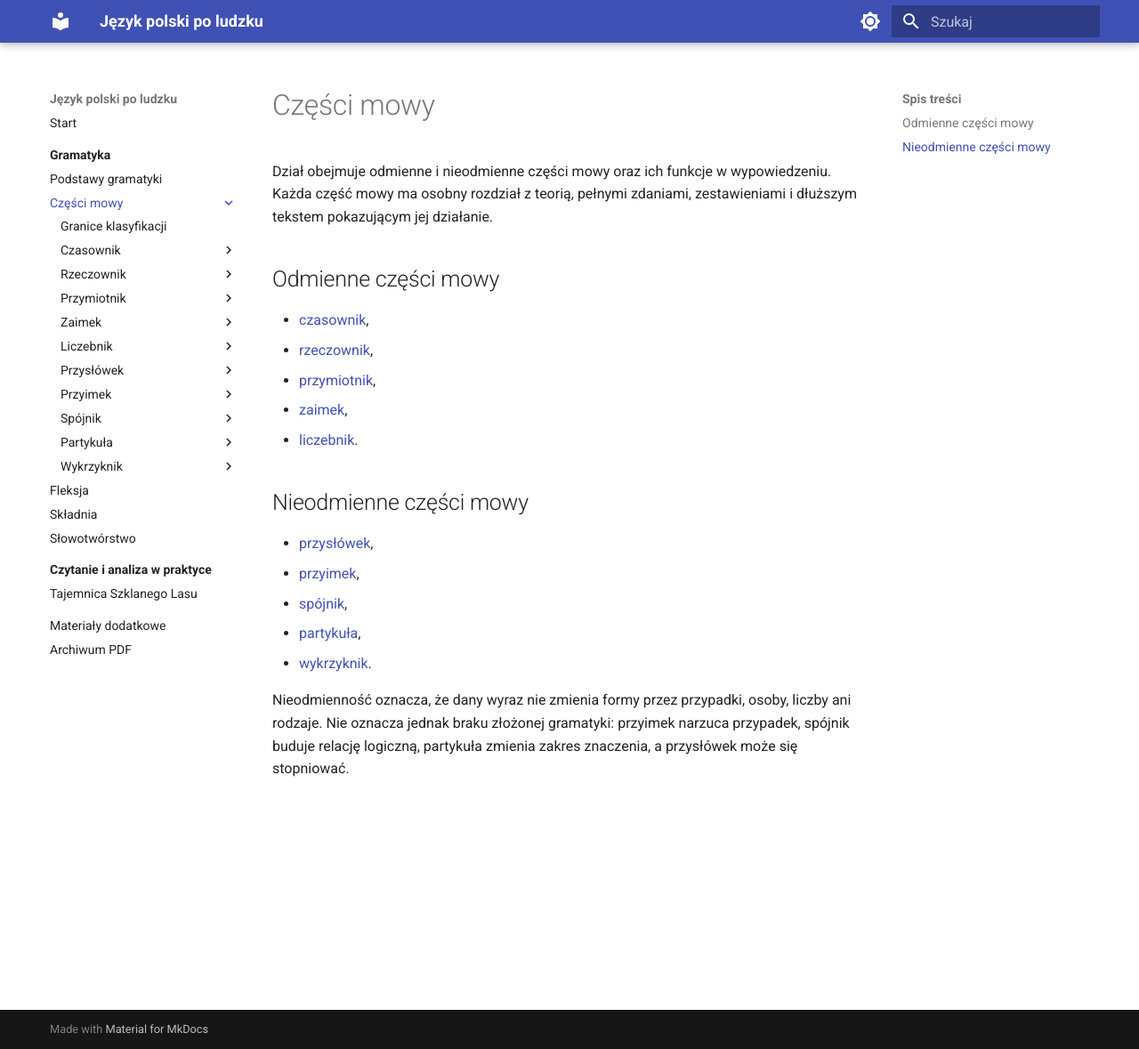
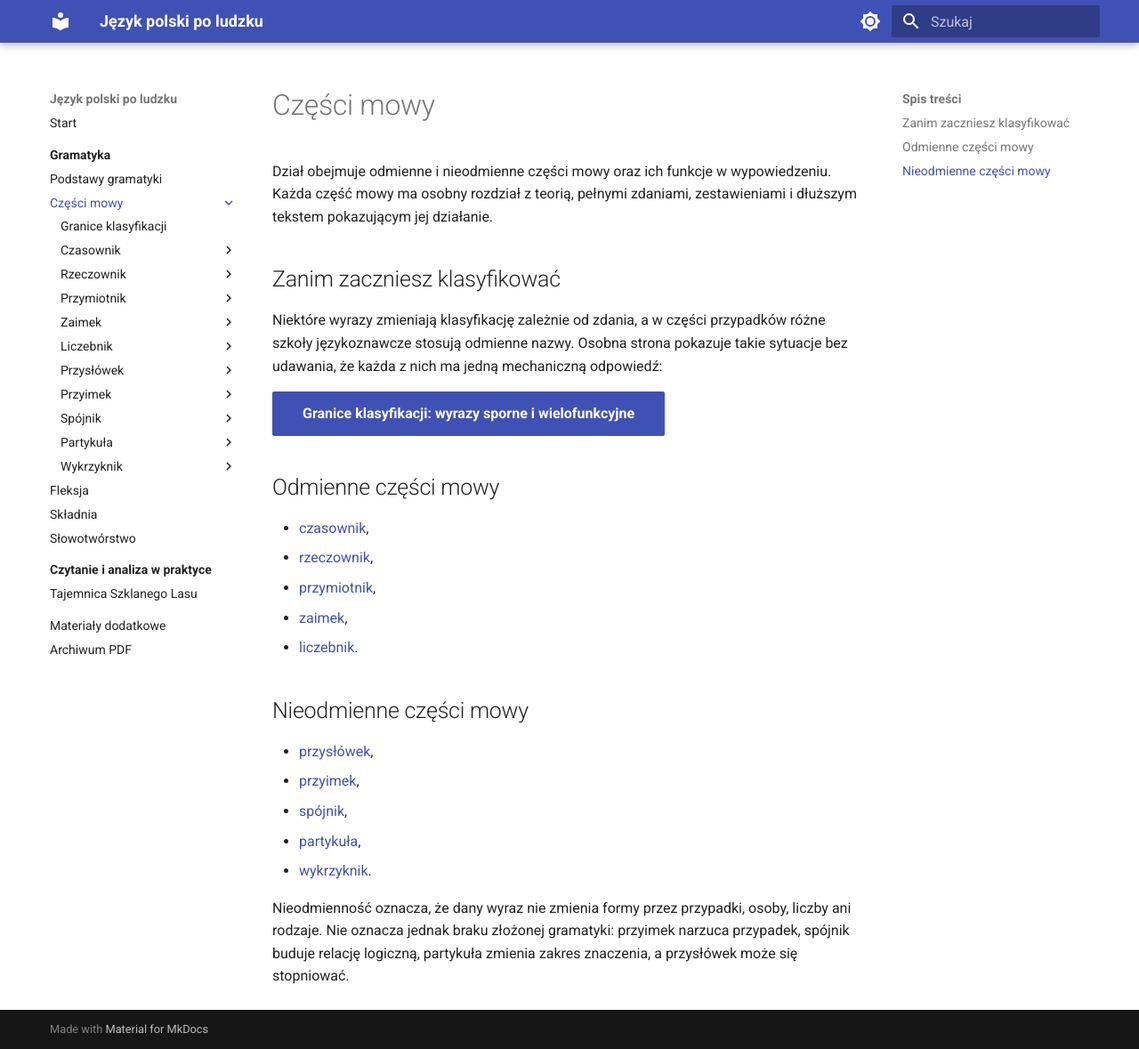
Before and after one commit to dchorazkiewicz/SP_JP, an MkDocs documentation site: the page built from docs/gramatyka/czesci-mowy/index.md, in a window 1280 px wide and 1179 px high. Shown: the whole window at 89% size. Built offline with MkDocs 1.6.1 and Material for MkDocs 9.7.7, drawn with Linux system fonts in a browser that asks for light colours.

Commit message:
Link disputed classification lesson from parts of speech overview

```diff
--- a/docs/gramatyka/czesci-mowy/index.md
+++ b/docs/gramatyka/czesci-mowy/index.md
@@ -1,6 +1,12 @@
 # Części mowy
 
 Dział obejmuje odmienne i nieodmienne części mowy oraz ich funkcje w wypowiedzeniu. Każda część mowy ma osobny rozdział z teorią, pełnymi zdaniami, zestawieniami i dłuższym tekstem pokazującym jej działanie.
+
+## Zanim zaczniesz klasyfikować
+
+Niektóre wyrazy zmieniają klasyfikację zależnie od zdania, a w części przypadków różne szkoły językoznawcze stosują odmienne nazwy. Osobna strona pokazuje takie sytuacje bez udawania, że każda z nich ma jedną mechaniczną odpowiedź:
+
+[Granice klasyfikacji: wyrazy sporne i wielofunkcyjne](granice-klasyfikacji/){ .md-button .md-button--primary }
 
 ## Odmienne części mowy
 
```
